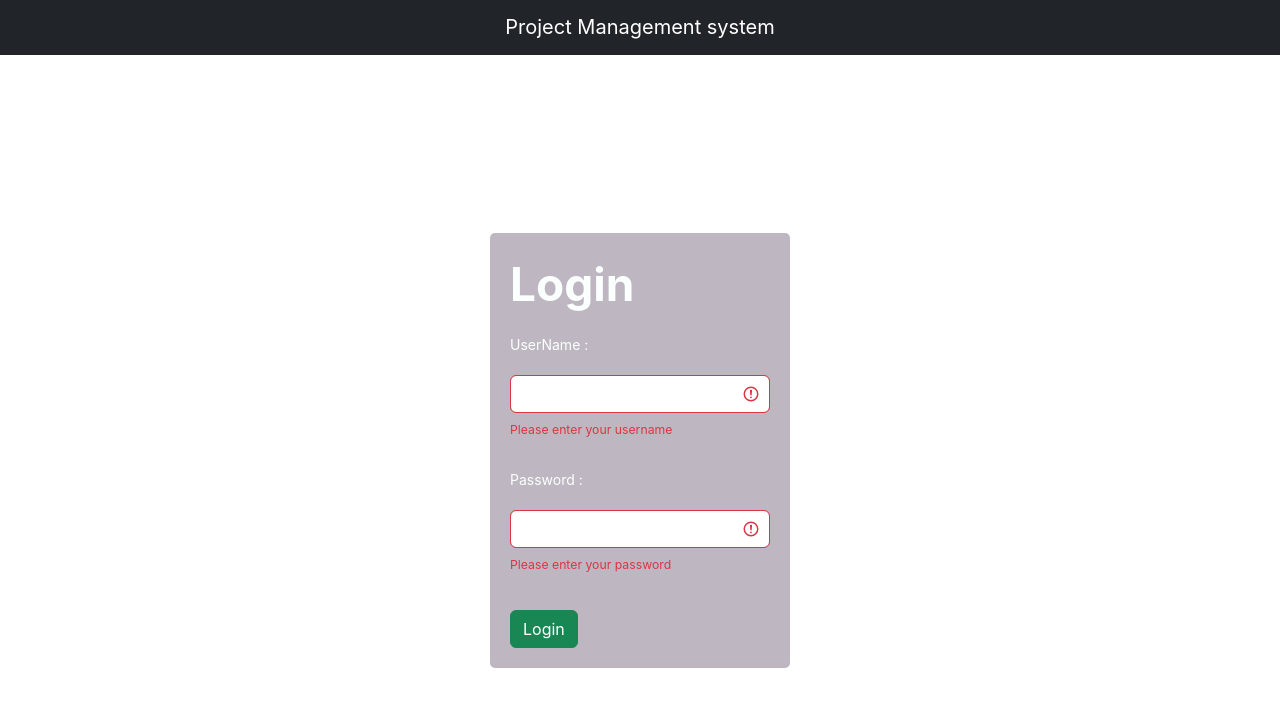
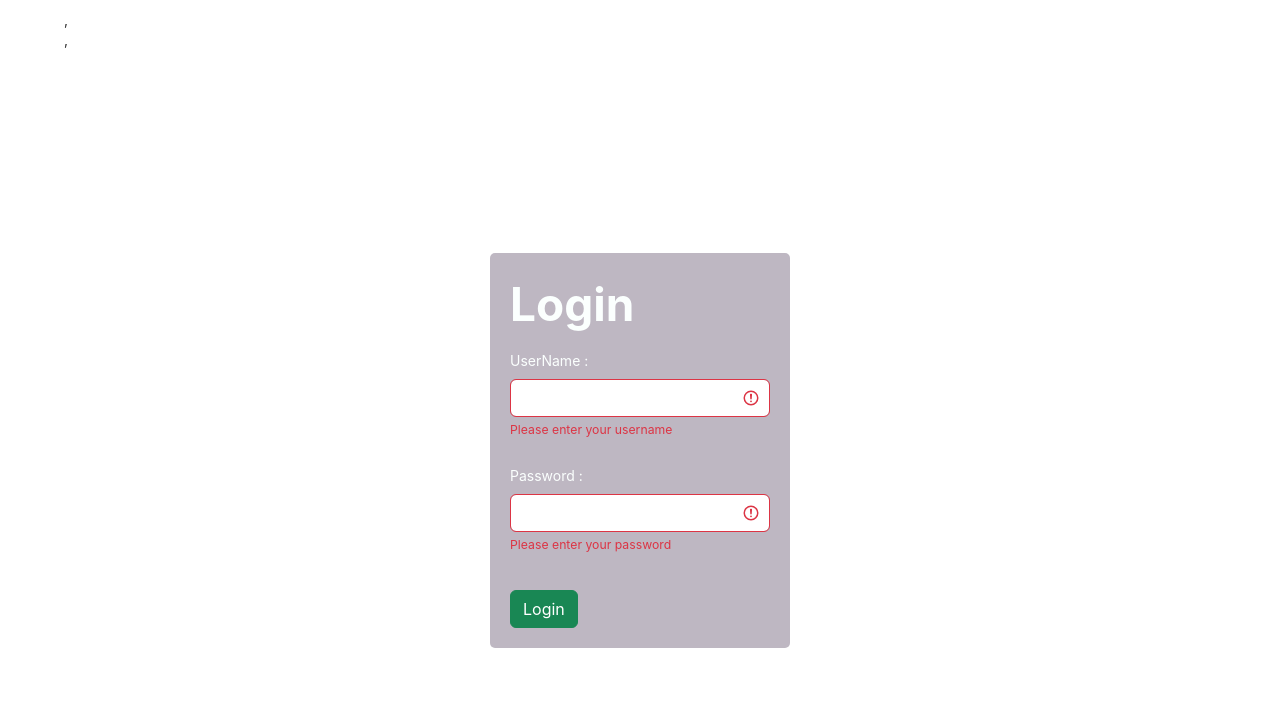
Before and after one commit to akrockzz123/projectMnagementSystem, a React (Create React App) app in the folder frontend/: page /user/login in a window 1280 px wide. Shown: the top 706 px of the page. Built offline with nearby package versions, Linux system fonts and the light colour scheme.

Commit message:
removed header

```diff
--- a/frontend/src/App.tsx
+++ b/frontend/src/App.tsx
@@ -30,7 +30,7 @@ function App() {
 
   return (
     <div>
-      <Header/>
+
       <Container>
        <Routes>
         <Route path = '/' element = {<HomeScreen/>} />
--- a/frontend/src/screen/AddUserScreen.tsx
+++ b/frontend/src/screen/AddUserScreen.tsx
@@ -77,11 +77,6 @@ const AddUserScreen: React.FunctionComponent<IAppProps> = (props) => {
   const usernameFunc = (e : string) => {
 
     setUsername(e)
-
-    setErrorss(false)
-  }
-  const fullNameFunc = (em : string) => {
-    setFullName(em)
 
     setErrorss(false)
   }
--- a/frontend/src/screen/AssignedCoursesScreen.tsx
+++ b/frontend/src/screen/AssignedCoursesScreen.tsx
@@ -1,6 +1,5 @@
 
 import React, { useEffect } from 'react'
-import { Button, Table } from 'react-bootstrap'
 import { useParams } from 'react-router-dom'
 import Loading from '../component/Loading'
 import { getProjectsOfUserRequestAction } from '../state/action-creators'
```
